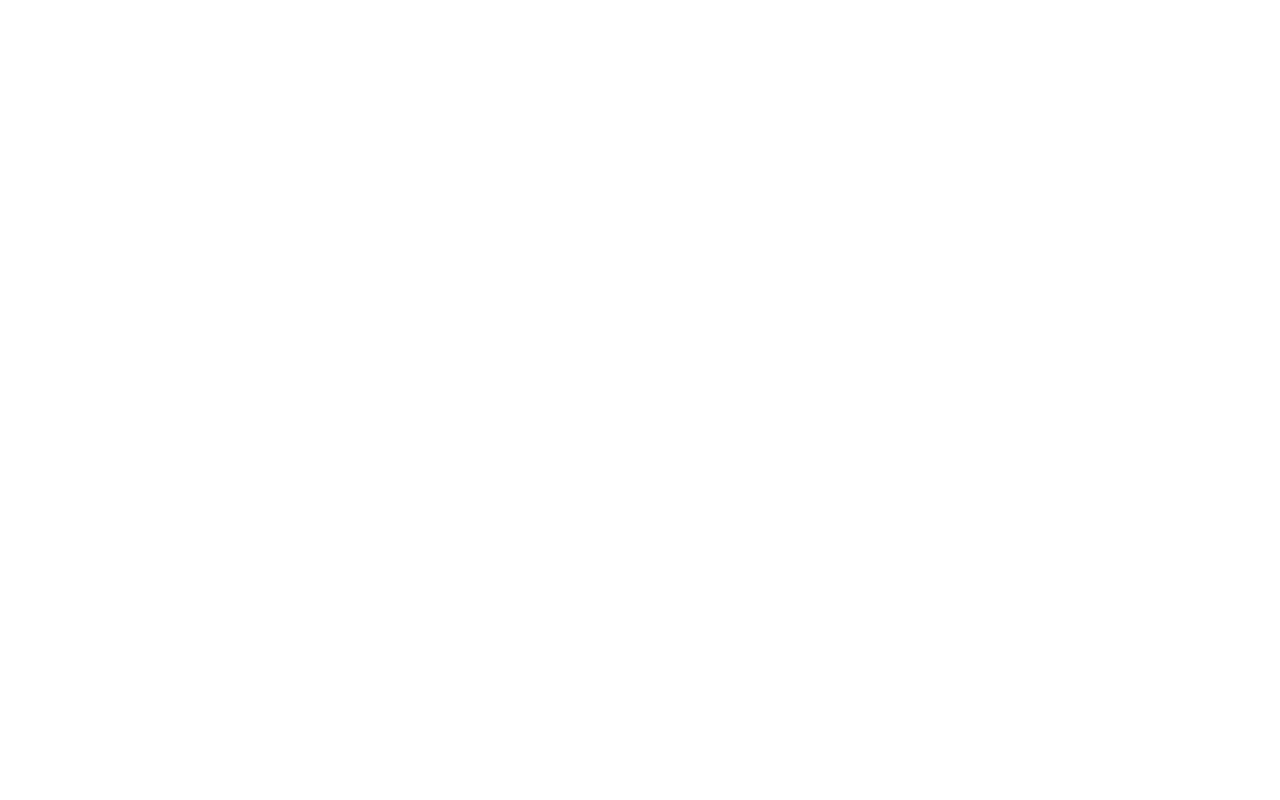
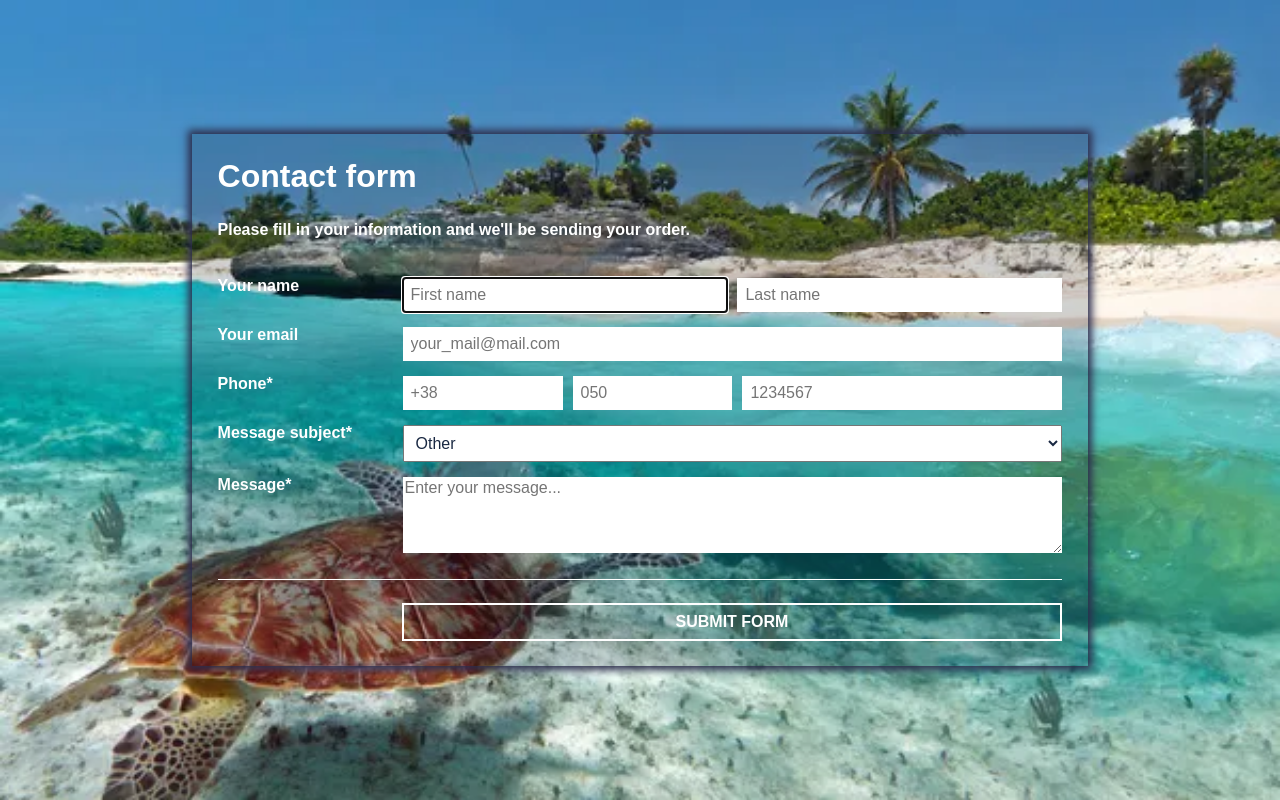
Before and after one commit to Anrietta/JS-HTML-Forms-RexExp-Homework, a plain HTML site: page index.html in a window 1280 px wide. Drawn offline with Linux system fonts and the light colour scheme.

Commit message:
Add html and styles

```diff
--- a/index.html
+++ b/index.html
@@ -9,6 +9,122 @@
     <script defer src="./assets/index.js"></script>
 </head>
 <body>
+    <main class="main-wrapper">
+        <h2 class="contact-form-header">Contact form</h2>
+        <p class="constact-form-caption">Please fill in your information and we'll be sending your order.</p>
+        <form id="form">
+            <label class="label-item">
+                <span class="label-caption">Your name</span>
+                <span class="label-input input-two-pcs">
+                    <input
+                        type="text"
+                        name="first-name"
+                        placeholder="First name"
+                        minlength="2"
+                        maxlength="40"
+                        pattern="[A-Z][a-z]{2,19}(-[A-Z][a-z]{2,19})?"
+                        autocomplete="given-name"
+                        required
+                        autofocus
+                        class="form-element">
+                    <input
+                        type="text"
+                        name="last-name"
+                        placeholder="Last name"
+                        minlength="2"
+                        maxlength="40"
+                        pattern="[A-Z][a-z]{2,19}(-[A-Z][a-z]{2,19})?"
+                        autocomplete="family-name"
+                        required
+                        class="form-element">
+                </span>
+
+            </label>
+
+            <label class="label-item">
+                <span class="label-caption">Your email</span>
+                <span class="label-input">
+                    <input
+                        type="email"
+                        name="email"
+                        placeholder="your_mail@mail.com"
+                        autocomplete="email"
+                        required
+                        class="form-element">
+                </span>
+            </label>
+
+            <label class="label-item">
+                <span class="label-caption">Phone*</span>
+                <span class="label-input input-three-pcs">
+                    <input
+                        type="tel"
+                        name="phone-number-country-code"
+                        size="3"
+                        placeholder="+38"
+                        maxlength="3"
+                        minlength="3"
+                        pattern="\+[0-9]{2}"
+                        autocomplete="tel-country-code"
+                        required
+                        class="form-element">
+                    <input
+                        type="tel"
+                        name="phone-number-operator-code"
+                        size="3"
+                        placeholder="050"
+                        maxlength="3"
+                        minlength="3"
+                        pattern="[0-9]{3}"
+                        autocomplete="tel-area-code"
+                        required
+                        class="form-element">
+                    <input
+                        type="tel"
+                        name="phone-number"
+                        size="7"
+                        placeholder="1234567"
+                        maxlength="7"
+                        minlength="7"
+                        pattern="[0-9]{7}"
+                        autocomplete="tel-local"
+                        required
+                        class="form-element">
+                </span>
+            </label>
+
+            <label class="label-item">
+                <span class="label-caption">Message subject*</span>
+                <span class="label-input">
+                    <select name="message-subjects" class="form-element">
+                        <option value="Consultation">Consultation</option>
+                        <option value="Complaint">Complaint</option>
+                        <option value="Other" selected>Other</option>
+                    </select>
+                </span>
+            </label>
+
+            <label class="label-item">
+                <span class="label-caption">Message*</span>
+                <span class="label-input">
+                    <textarea
+                        name="message-text"
+                        rows="4"
+                        placeholder="Enter your message..."
+                        minlength="2"
+                        maxlength="1000"
+                        required
+                        class="form-element"></textarea>
+                </span>
+            </label>
+
+            <hr class="form-divider">
+
+            <button type="submit" class="subm-btn">SUBMIT FORM</button>
+
+        </form>
+
+    </main>
 
 </body>
 </html>
--- a/styles/styles.css
+++ b/styles/styles.css
@@ -0,0 +1,143 @@
+:root {
+    --primary-color-white: #FFFFFF;
+    --secondary-color-darkBlue: #192842;
+    --inputs-btns-padding: 8px 8px;
+}
+
+* {
+    box-sizing: border-box;
+    font-size: 16px;
+    font-family: sans-serif;
+    font-weight: 600;
+    color: var(--primary-color-white);
+}
+
+body {
+    min-height: 100vh;
+    display: flex;
+    justify-content: center;
+    align-items: center;
+
+    background-image: url('../bcgImg/main-bcgImage.jpg');
+    background-size: cover;
+    background-repeat: no-repeat;
+}
+
+.main-wrapper {
+    display: flex;
+    flex-direction: column;
+    justify-content: center;
+    /* height: 75vh; */
+    min-width: 300px;
+    width: 70%;
+    padding: 2% 2%;
+    box-shadow: 0 0 8px 4px #2c2d4d;
+    background-color: rgba(25, 40, 66, 0.2);
+}
+
+.contact-form-header {
+    font-size: 32px;
+    margin-bottom: 30px;
+}
+
+.constact-form-caption {
+    margin-bottom: 40px;
+}
+
+#form {
+    display: flex;
+    flex-direction: column;
+    gap: 15px;
+    min-width: 280px;
+    width: 100%;
+}
+
+.label-item {
+    display: flex;
+    gap: 20px;
+    justify-content: space-between;
+    color: var(--secondary-color-darkBlue);
+}
+
+.label-caption {
+    min-width: 15%;
+    width: 20%;
+}
+
+.label-input {
+    width: 80%;
+    max-width: 85%;
+}
+
+.label-input>input {
+    width: 100%;
+    padding: var(--inputs-btns-padding);
+    font-weight: normal;
+    color: var(--secondary-color-darkBlue);
+}
+
+.label-input>select {
+    width: 100%;
+    padding: var(--inputs-btns-padding);
+    font-weight: normal;
+    color: var(--secondary-color-darkBlue);
+}
+
+.label-input>select>option {
+    color: inherit;
+    padding: inherit;
+    font-weight: inherit;
+}
+
+.label-input>textarea {
+    width: 100%;
+    font-weight: normal;
+    color: var(--secondary-color-darkBlue);
+}
+
+.input-two-pcs {
+    display: grid;
+    grid-template-columns: 1fr 1fr;
+    grid-gap: 10px;
+}
+
+.input-three-pcs {
+    display: grid;
+    grid-template-columns: 1fr 1fr 2fr;
+    grid-gap: 10px;
+}
+
+.form-element:not(select):valid {
+    box-shadow:
+        inset -2px -2px 3px green,
+        inset 2px 2px 3px green;
+    border: none;
+}
+
+.form-element:not(select):invalid {
+    box-shadow:
+        inset -2px -2px 3px red,
+        inset 2px 2px 3px red;
+    border: none;
+}
+
+.form-element:not(select):placeholder-shown {
+    border: none;
+    box-shadow: none;
+}
+
+.form-divider {
+    width: 100%;
+    height: 1px;
+    border: none;
+    background-color:var(--primary-color-white);
+}
+
+.subm-btn {
+    margin-left: auto;
+    padding: var(--inputs-btns-padding);
+    width: calc(80% - 15px);
+    max-width: 85%;
+    border: 2px solid var(--primary-color-white);
+    background-color: transparent;
+}
```
Also changed, not shown: bcgImg/main-bcgImage.jpg (added).
